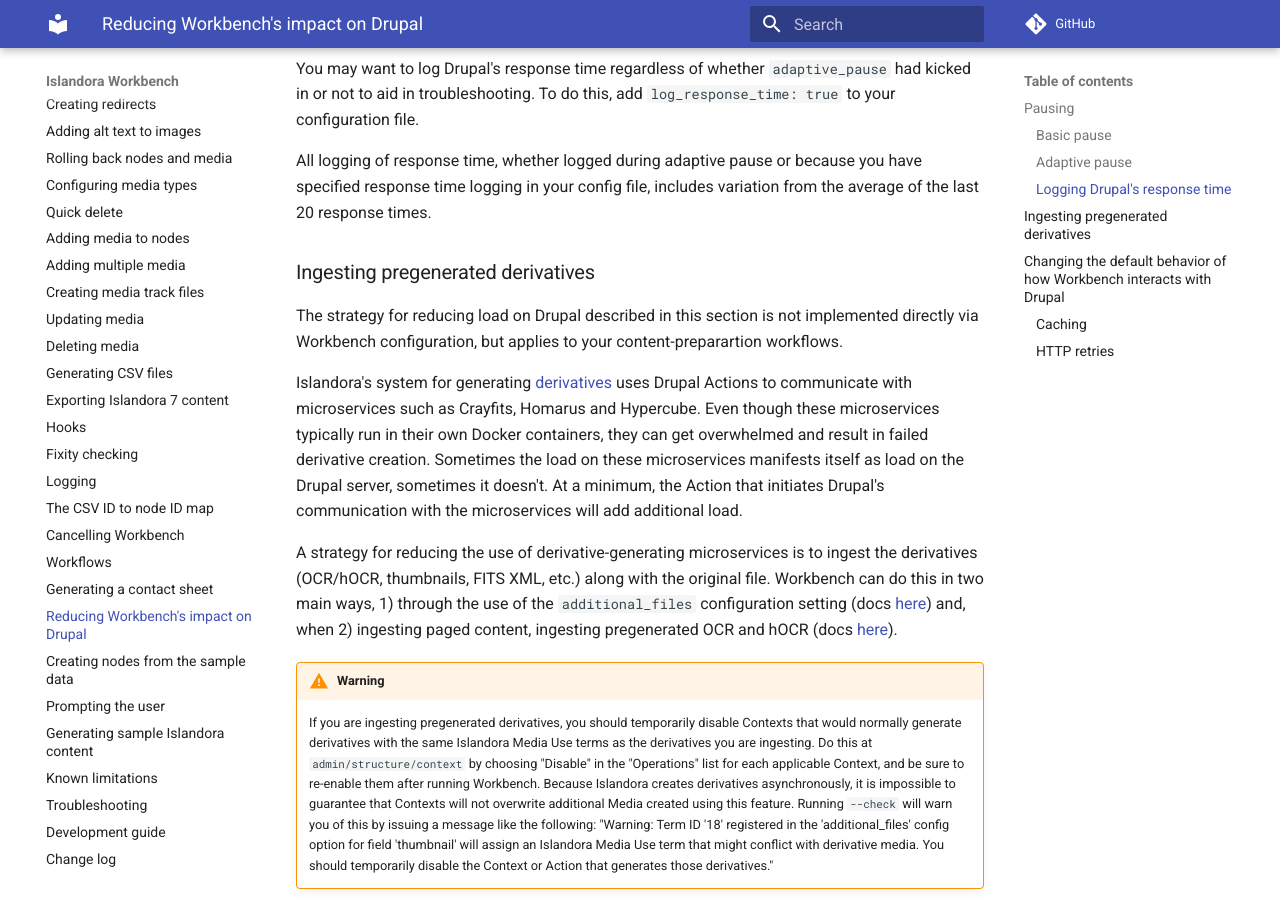
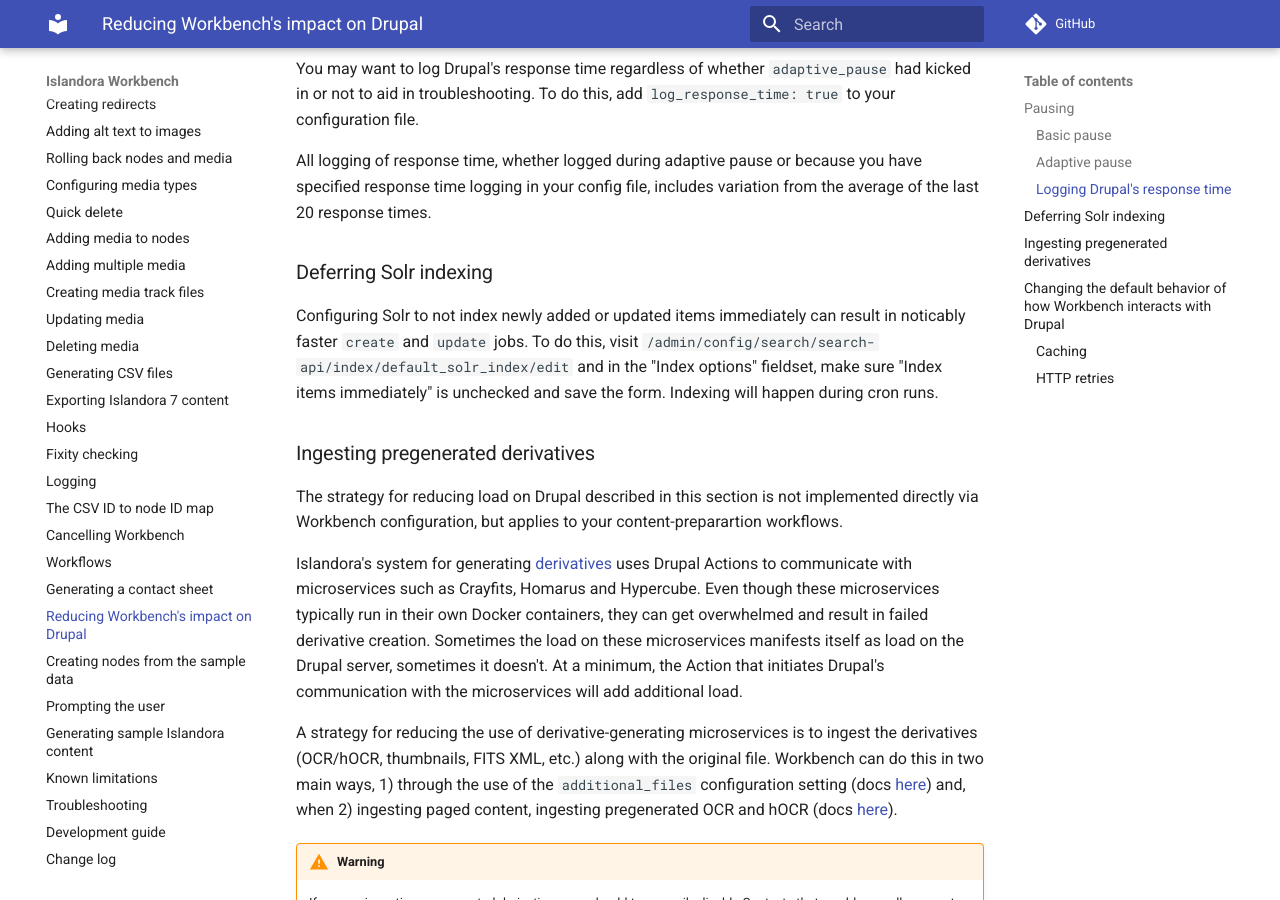
Before and after one commit to mjordan/islandora_workbench_docs, an MkDocs documentation site: the page built from docs/reducing_load.md, in a window 1280 px wide and 900 px high, scrolled down 2365 px. Built offline with MkDocs 1.6.1 and Material for MkDocs 9.7.7, drawn with Linux system fonts in a browser that asks for light colours; comment, search, counter and statistics services are not loaded.

Commit message:
Couple additions to /islandora_workbench_docs/reducing_load and /islandora_workbench_docs/optimizing_your_use_of_workbench.

```diff
--- a/docs/reducing_load.md
+++ b/docs/reducing_load.md
@@ -58,6 +58,10 @@
 
 All logging of response time, whether logged during adaptive pause or because you have specified response time logging in your config file, includes variation from the average of the last 20 response times.
 
+### Deferring Solr indexing
+
+Configuring Solr to not index newly added or updated items immediately can result in noticably faster `create` and `update` jobs. To do this, visit `/admin/config/search/search-api/index/default_solr_index/edit` and in the "Index options" fieldset, make sure "Index items immediately" is unchecked and save the form. Indexing will happen during cron runs.
+
 ### Ingesting pregenerated derivatives
 
 The strategy for reducing load on Drupal described in this section is not implemented directly via Workbench configuration, but applies to your content-preparartion workflows.
```
Also changed, not shown: docs/changelog.md (+1 -0 lines), docs/optimizing_your_use_of_workbench.md (+2 -0 lines).
